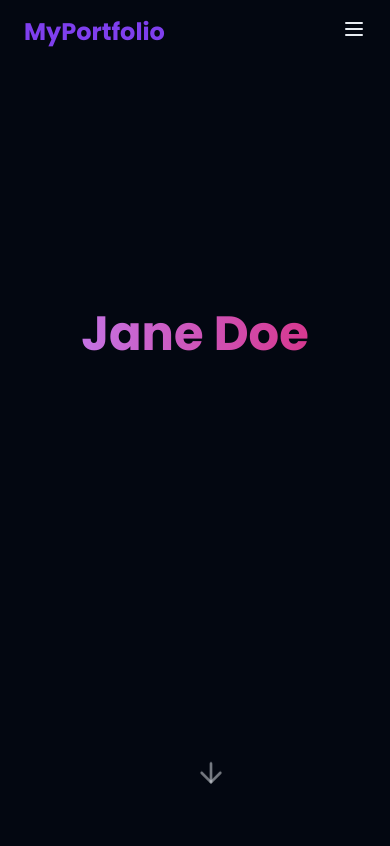
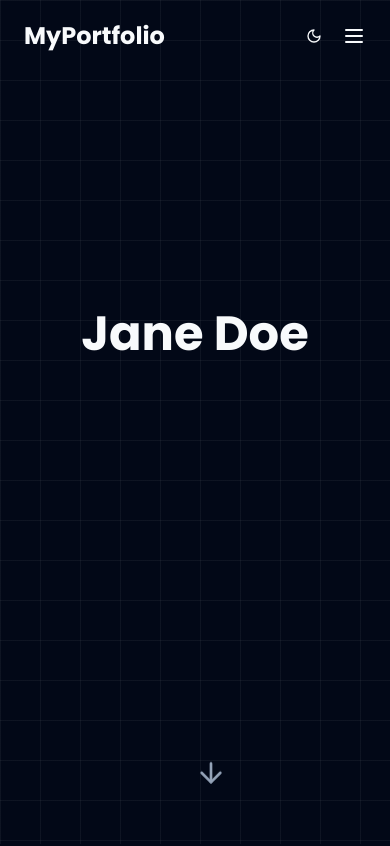
Before and after one commit to yuvii45/one-page-wonder-portfolio, a React (Vite) app: page / in a window 390 px wide. Shown: the top 846 px of the page. Built offline with nearby package versions, Linux system fonts and the light colour scheme.

Commit message:
feat: Add theme toggle button and styles
Adds a theme toggle button for light and dark mode, and applies minimalist styling.

```diff
--- a/src/App.tsx
+++ b/src/App.tsx
@@ -1,3 +1,4 @@
+
 import { Toaster } from "@/components/ui/toaster";
 import { Toaster as Sonner } from "@/components/ui/sonner";
 import { TooltipProvider } from "@/components/ui/tooltip";
@@ -5,10 +6,12 @@ import { QueryClient, QueryClientProvider } from "@tanstack/react-query";
 import { BrowserRouter, Routes, Route } from "react-router-dom";
 import Index from "./pages/Index";
 import NotFound from "./pages/NotFound";
+import { ThemeProvider } from "./components/theme-provider";
 
 const queryClient = new QueryClient();
 
 const App = () => (
+  <ThemeProvider attribute="class" defaultTheme="dark" enableSystem>
     <QueryClientProvider client={queryClient}>
       <TooltipProvider>
         <Toaster />
@@ -22,6 +25,7 @@ const App = () => (
         </BrowserRouter>
       </TooltipProvider>
     </QueryClientProvider>
+  </ThemeProvider>
 );
 
 export default App;
--- a/src/components/ContactSection.tsx
+++ b/src/components/ContactSection.tsx
@@ -19,16 +19,16 @@ const ContactSection = () => {
   };
 
   return (
-    <Section id="contact" title="Get In Touch" className="bg-secondary">
+    <Section id="contact" title="Get In Touch">
       <div className="max-w-2xl mx-auto">
         <p className="text-center text-lg text-muted-foreground mb-8">
           Have a project in mind or just want to say hello? Drop me a line!
         </p>
         <form onSubmit={handleSubmit} className="space-y-6">
-          <Input type="text" placeholder="Your Name" required className="bg-background" />
-          <Input type="email" placeholder="Your Email" required className="bg-background" />
-          <Textarea placeholder="Your Message" required rows={5} className="bg-background" />
-          <Button type="submit" size="lg" className="w-full bg-primary hover:bg-primary/90">
+          <Input type="text" placeholder="Your Name" required />
+          <Input type="email" placeholder="Your Email" required />
+          <Textarea placeholder="Your Message" required rows={5} />
+          <Button type="submit" size="lg" className="w-full">
             Send Message
           </Button>
         </form>
--- a/src/components/Header.tsx
+++ b/src/components/Header.tsx
@@ -1,6 +1,7 @@
 
 import React, { useState, useEffect } from 'react';
 import { Menu, X } from 'lucide-react';
+import { ThemeToggle } from './ThemeToggle';
 
 const navLinks = [
   { href: '#home', label: 'Home' },
@@ -45,9 +46,11 @@ const Header = () => {
         </a>
         <div className="hidden md:flex items-center space-x-2">
           <NavLinks />
+          <ThemeToggle />
         </div>
-        <div className="md:hidden">
-          <button onClick={() => setIsOpen(!isOpen)}>
+        <div className="md:hidden flex items-center">
+          <ThemeToggle />
+          <button onClick={() => setIsOpen(!isOpen)} className="ml-2">
             {isOpen ? <X className="h-6 w-6" /> : <Menu className="h-6 w-6" />}
           </button>
         </div>
--- a/src/components/HomeSection.tsx
+++ b/src/components/HomeSection.tsx
@@ -5,29 +5,29 @@ import { ArrowDown } from 'lucide-react';
 
 const HomeSection = () => {
   return (
-    <section id="home" className="min-h-screen flex items-center justify-center text-center bg-grid-white/[0.05] relative">
+    <section id="home" className="min-h-screen flex items-center justify-center text-center bg-grid-pattern relative">
       <div className="relative z-10 p-4">
-        <h1 className="text-5xl md:text-7xl font-bold font-heading mb-4 text-transparent bg-clip-text bg-gradient-to-r from-purple-400 to-pink-600" style={{ animation: 'fade-in 0.5s ease-out forwards' }}>
+        <h1 className="text-5xl md:text-7xl font-bold font-heading mb-4 text-primary" style={{ animation: 'fade-in 0.5s ease-out forwards' }}>
           Jane Doe
         </h1>
-        <p className="text-xl md:text-2xl text-foreground/80 mb-8 max-w-2xl mx-auto" style={{ animation: 'fade-in 0.5s ease-out 0.2s forwards', opacity: 0 }}>
+        <p className="text-xl md:text-2xl text-muted-foreground mb-8 max-w-2xl mx-auto" style={{ animation: 'fade-in 0.5s ease-out 0.2s forwards', opacity: 0 }}>
           Creative Frontend Developer | Building Beautiful & Usable Web Experiences
         </p>
         <div className="flex justify-center gap-4" style={{ animation: 'fade-in 0.5s ease-out 0.4s forwards', opacity: 0 }}>
           <a href="#projects">
-            <Button size="lg" className="bg-primary hover:bg-primary/90 text-primary-foreground">
+            <Button size="lg">
               View My Work
             </Button>
           </a>
           <a href="#contact">
-            <Button size="lg" variant="outline" className="border-primary text-primary hover:bg-primary/10">
+            <Button size="lg" variant="outline">
               Get In Touch
             </Button>
           </a>
         </div>
       </div>
        <a href="#experience" className="absolute bottom-12 left-1/2 -translate-x-1/2 animate-bounce">
-          <ArrowDown className="h-8 w-8 text-foreground/50" />
+          <ArrowDown className="h-8 w-8 text-muted-foreground" />
         </a>
     </section>
   );
--- a/src/components/ProjectsSection.tsx
+++ b/src/components/ProjectsSection.tsx
@@ -1,4 +1,3 @@
-
 import React from 'react';
 import Section from './Section';
 import { Card, CardContent } from '@/components/ui/card';
@@ -33,10 +32,10 @@ const projects = [
 
 const ProjectsSection = () => {
   return (
-    <Section id="projects" title="Featured Projects" className="bg-secondary">
+    <Section id="projects" title="Featured Projects">
       <div className="grid md:grid-cols-2 lg:grid-cols-3 gap-8">
         {projects.map((project, index) => (
-          <Card key={index} className="bg-background overflow-hidden group transform hover:-translate-y-2 transition-transform duration-300">
+          <Card key={index} className="bg-card overflow-hidden group transition-all duration-300 border hover:shadow-lg hover:border-primary">
             <div className="overflow-hidden">
                 <img src={project.image} alt={project.title} className="w-full h-48 object-cover group-hover:scale-105 transition-transform duration-300" />
             </div>
@@ -45,7 +44,7 @@ const ProjectsSection = () => {
               <p className="text-muted-foreground mb-4 text-sm">{project.description}</p>
               <div className="flex flex-wrap gap-2 mb-4">
                 {project.tags.map(tag => (
-                  <span key={tag} className="text-xs font-semibold bg-primary/20 text-primary px-2 py-1 rounded-full">{tag}</span>
+                  <span key={tag} className="text-xs font-semibold bg-primary/10 text-primary px-2 py-1 rounded-full">{tag}</span>
                 ))}
               </div>
               <div className="flex justify-end space-x-4">
--- a/src/components/Section.tsx
+++ b/src/components/Section.tsx
@@ -11,7 +11,7 @@ const Section = ({ id, title, children, className, ...props }: SectionProps) =>
   return (
     <section id={id} className={cn('py-20 lg:py-32', className)} {...props}>
       <div className="container mx-auto px-6">
-        <h2 className="text-3xl md:text-4xl font-bold font-heading text-center mb-12 text-transparent bg-clip-text bg-gradient-to-r from-gray-200 to-gray-400">
+        <h2 className="text-3xl md:text-4xl font-bold font-heading text-center mb-12 text-foreground">
           {title}
         </h2>
         {children}
--- /dev/null
+++ b/src/components/ThemeToggle.tsx
@@ -0,0 +1,21 @@
+
+import { Moon, Sun } from "lucide-react"
+import { useTheme } from "next-themes"
+
+import { Button } from "@/components/ui/button"
+
+export function ThemeToggle() {
+  const { theme, setTheme } = useTheme()
+
+  return (
+    <Button
+      variant="ghost"
+      size="icon"
+      onClick={() => setTheme(theme === "dark" ? "light" : "dark")}
+      aria-label="Toggle theme"
+    >
+      <Sun className="h-6 w-6 rotate-0 scale-100 transition-all dark:-rotate-90 dark:scale-0" />
+      <Moon className="absolute h-6 w-6 rotate-90 scale-0 transition-all dark:rotate-0 dark:scale-100" />
+    </Button>
+  )
+}
--- /dev/null
+++ b/src/components/theme-provider.tsx
@@ -0,0 +1,8 @@
+
+import * as React from "react"
+import { ThemeProvider as NextThemesProvider } from "next-themes"
+import { type ThemeProviderProps } from "next-themes/dist/types"
+
+export function ThemeProvider({ children, ...props }: ThemeProviderProps) {
+  return <NextThemesProvider {...props}>{children}</NextThemesProvider>
+}
--- a/src/index.css
+++ b/src/index.css
@@ -5,15 +5,38 @@
 
 @layer base {
   :root {
-    --background: 224 71% 4%;
-    --foreground: 215 28% 93%;
-    --card: 224 71% 6%;
-    --card-foreground: 215 28% 93%;
-    --popover: 224 71% 4%;
-    --popover-foreground: 215 28% 93%;
-    --primary: 262 84% 59%;
+    --background: 0 0% 100%;
+    --foreground: 222.2 84% 4.9%;
+    --card: 0 0% 100%;
+    --card-foreground: 222.2 84% 4.9%;
+    --popover: 0 0% 100%;
+    --popover-foreground: 222.2 84% 4.9%;
+    --primary: 222.2 47.4% 11.2%;
     --primary-foreground: 210 40% 98%;
-    --secondary: 224 71% 8%;
+    --secondary: 210 40% 96.1%;
+    --secondary-foreground: 222.2 47.4% 11.2%;
+    --muted: 210 40% 96.1%;
+    --muted-foreground: 215.4 16.3% 46.9%;
+    --accent: 210 40% 96.1%;
+    --accent-foreground: 222.2 47.4% 11.2%;
+    --destructive: 0 84.2% 60.2%;
+    --destructive-foreground: 210 40% 98%;
+    --border: 214.3 31.8% 91.4%;
+    --input: 214.3 31.8% 91.4%;
+    --ring: 222.2 84% 4.9%;
+    --radius: 0.5rem;
+  }
+
+  .dark {
+    --background: 222.2 84% 4.9%;
+    --foreground: 210 40% 98%;
+    --card: 222.2 84% 4.9%;
+    --card-foreground: 210 40% 98%;
+    --popover: 222.2 84% 4.9%;
+    --popover-foreground: 210 40% 98%;
+    --primary: 210 40% 98%;
+    --primary-foreground: 222.2 47.4% 11.2%;
+    --secondary: 217.2 32.6% 17.5%;
     --secondary-foreground: 210 40% 98%;
     --muted: 217.2 32.6% 17.5%;
     --muted-foreground: 215 20.2% 65.1%;
@@ -23,8 +46,7 @@
     --destructive-foreground: 210 40% 98%;
     --border: 217.2 32.6% 17.5%;
     --input: 217.2 32.6% 17.5%;
-    --ring: 262 84% 59%;
-    --radius: 0.5rem;
+    --ring: 212.7 26.8% 83.9%;
   }
 }
 
@@ -47,9 +69,9 @@
 }
 
 @layer utilities {
-  .bg-grid-white\/\[0\.05\] {
-    background-image: linear-gradient(to right, rgba(255, 255, 255, 0.05) 1px, transparent 1px),
-                      linear-gradient(to bottom, rgba(255, 255, 255, 0.05) 1px, transparent 1px);
+  .bg-grid-pattern {
+    background-image: linear-gradient(to right, hsl(var(--foreground) / 0.05) 1px, transparent 1px),
+                      linear-gradient(to bottom, hsl(var(--foreground) / 0.05) 1px, transparent 1px);
     background-size: 40px 40px;
   }
 }
```
Lines whose indentation alone changed are shown as unchanged.
